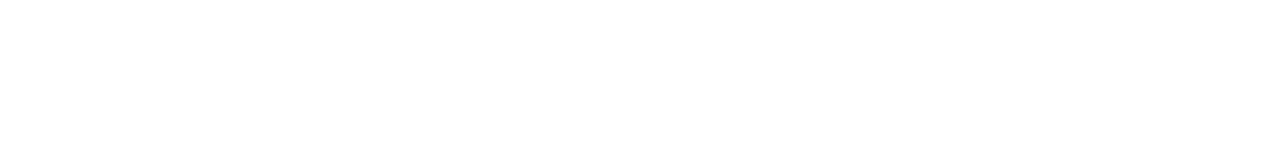
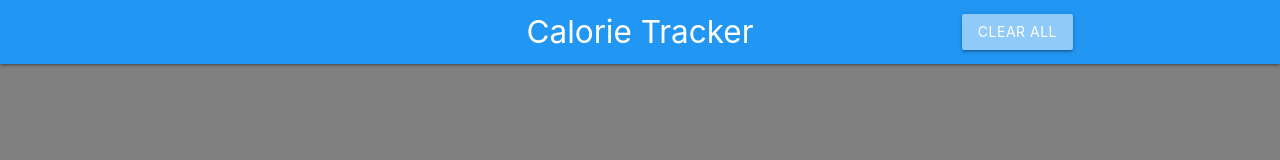
Before and after one commit to kevcoder247/calTracker, a plain HTML site: page index.html in a window 1280 px wide. Drawn offline with nearby package versions, Linux system fonts and the light colour scheme.

Commit message:
wip:nav bar added

```diff
--- /dev/null
+++ b/css/main.css
@@ -0,0 +1,3 @@
+body{
+    background-color: grey;
+}
--- a/index.html
+++ b/index.html
@@ -4,9 +4,25 @@
     <meta charset="UTF-8">
     <meta http-equiv="X-UA-Compatible" content="IE=edge">
     <meta name="viewport" content="width=device-width, initial-scale=1.0">
+    <link rel="stylesheet" href="https://cdnjs.cloudflare.com/ajax/libs/materialize/1.0.0/css/materialize.min.css">
+    <link rel="stylesheet" href="css/main.css">
     <title>Cal Tracker</title>
 </head>
 <body>
+  <nav>
+    <div class="nav-wrapper blue">
+      <div class="container">
+        <a href="#" class="brand-logo center">Calorie Tracker</a>
+        <ul class="right">
+          <li><a href="#" class="clear-btn btn blue lighten-3">Clear All</a></li>
+        </ul>
+      </div>
+    </div>
+  </nav>
 
+
+    <script src="https://cdnjs.cloudflare.com/ajax/libs/materialize/1.0.0/js/materialize.min.js"></script>
+    <script src="https://kit.fontawesome.com/c755409422.js" crossorigin="anonymous"></script>
+    <script src="js/app.js"></script>
 </body>
 </html>
--- /dev/null
+++ b/js/app.js
@@ -0,0 +1 @@
+console.log('hello world')
```
